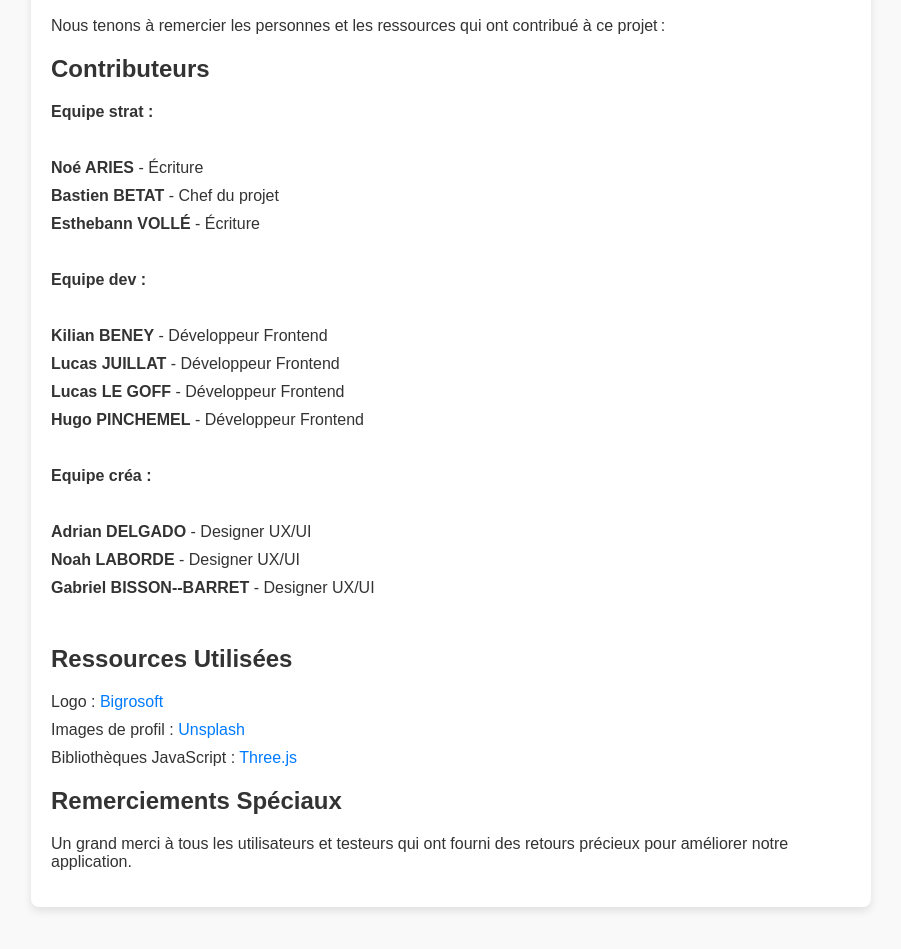
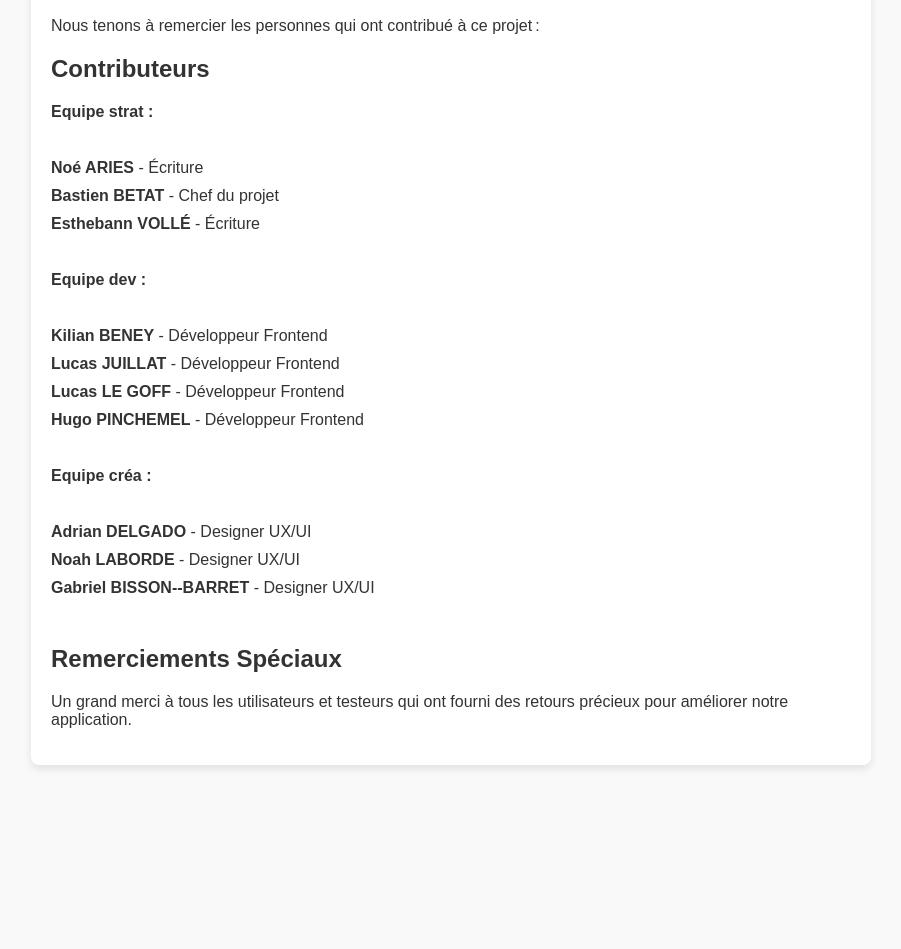
Before and after one commit to Hugopinchemel/cybersecurite-livrable-4, a plain HTML site: page credits.html in a window 1280 px wide. Shown: the part 131-1080 px from the top of the page, without its empty margins (189-1090 px from the left). After the commit the page ends 946 px from the top, so only its background shows below. Drawn offline with Linux system fonts and the light colour scheme.

Commit message:
remove unused

```diff
--- a/credits.html
+++ b/credits.html
@@ -44,7 +44,7 @@
 
 <div class="content">
     <h1>Crédits</h1>
-    <p>Nous tenons à remercier les personnes et les ressources qui ont contribué à ce projet :</p>
+    <p>Nous tenons à remercier les personnes qui ont contribué à ce projet :</p>
 
     <h2>Contributeurs</h2>
     <ul>
@@ -69,13 +69,6 @@
         <br>
     </ul>
 
-    <h2>Ressources Utilisées</h2>
-    <ul>
-        <li>Logo : <a href="https://bigrosoft.com" target="_blank">Bigrosoft</a></li>
-        <li>Images de profil : <a href="https://unsplash.com" target="_blank">Unsplash</a></li>
-        <li>Bibliothèques JavaScript : <a href="https://threejs.org" target="_blank">Three.js</a></li>
-    </ul>
-
     <h2>Remerciements Spéciaux</h2>
     <p>Un grand merci à tous les utilisateurs et testeurs qui ont fourni des retours précieux pour améliorer notre application.</p>
 </div>
```
